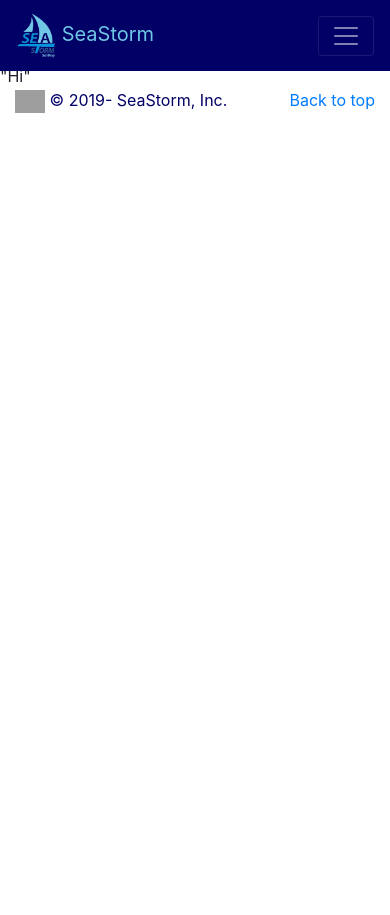
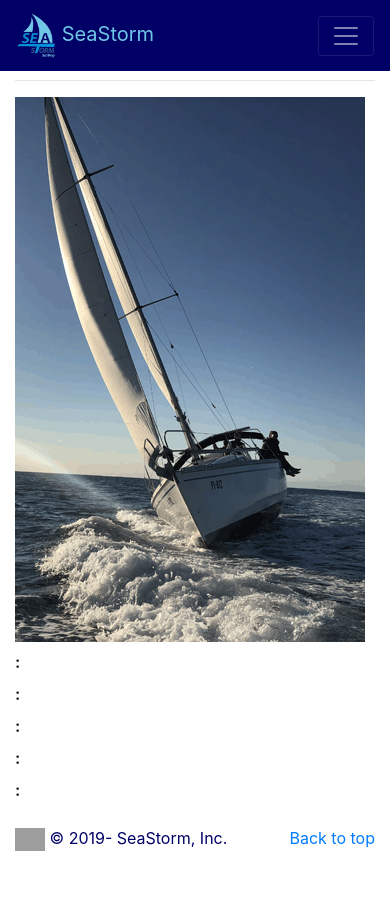
Before and after one commit to MerceneX/SeaStorm-Official, a Node project: template Views/about.hbs in a window 390 px wide. Before the commit the page ends 113 px from the top, so only its background shows below. Run offline with Node 20 templates, Linux system fonts and the light colour scheme; the template is opened without the code that fills it, so the values that code supplies are empty; some libraries are stand-ins or nearby versions; grey boxes are pictures that could not be loaded.

Commit message:
Added the About page, fully responsive

```diff
--- a/Views/about.hbs
+++ b/Views/about.hbs
@@ -1 +1,35 @@
-"Hi"
+<link rel="stylesheet" type="text/css" href={{css}}>
+<h1 class="display-3 text-center">
+    {{title}}
+</h1>
+<div class="container ">
+    <div class="row">
+        <div class="col-lg-8 col-md-12">
+            <p class="lead">{{{content}}}</p>
+            <hr>
+        </div>
+        <div class="col-lg-4 col-md-6 col-sm-12">
+            <img src="/img/about/About1.gif" alt="">
+        </div>
+        <div class="contact-info col-lg-6 col-md-6 col-sm-12">
+
+            <h4>{{contactInfo.title}}</h4>
+            <dl class="row">
+                <dt class="col-md-4 col-lg-5">{{contactInfo.name.description}}:</dt>
+                <dd class="col-md-8 col-lg-7">{{contactInfo.name.value}}</dd>
+                <dt class="col-md-4 col-lg-5">{{contactInfo.address.description}}:</dt>
+                <dd class="col-md-8 col-lg-7">{{contactInfo.address.value}}</dd>
+                <dt class="col-md-4 col-lg-5">{{contactInfo.phone.description}}:</dt>
+                <dd class="col-md-8 col-lg-7">{{contactInfo.phone.value}}</dd>
+                <dt class="col-md-4 col-lg-5">{{contactInfo.email.description}}:</dt>
+                <dd class="col-md-8 col-lg-7">{{contactInfo.email.value}}</dd>
+                <dt class="col-md-4 col-lg-5">{{contactInfo.website.description}}:</dt>
+                <dd class="col-md-8 col-lg-7">
+                    <a href="https://www.seastorm-sailing.com">{{contactInfo.website.value}}</a></dd>
+            </dl>
+
+
+        </div>
+    </div>
+
+</div>
--- /dev/null
+++ b/Views/res/styles/about.css
@@ -0,0 +1,3 @@
+.contact-info {
+	margin-top: 1rem;
+}
```
Also changed, not shown: Views/res/lang/sl.js (+36 -0 lines), Views/res/img/about/About1.gif (added).
